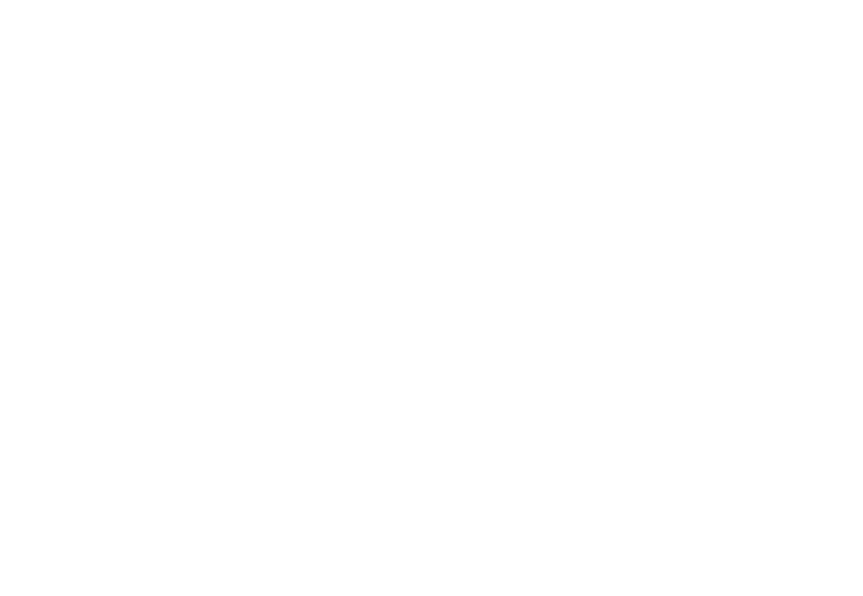
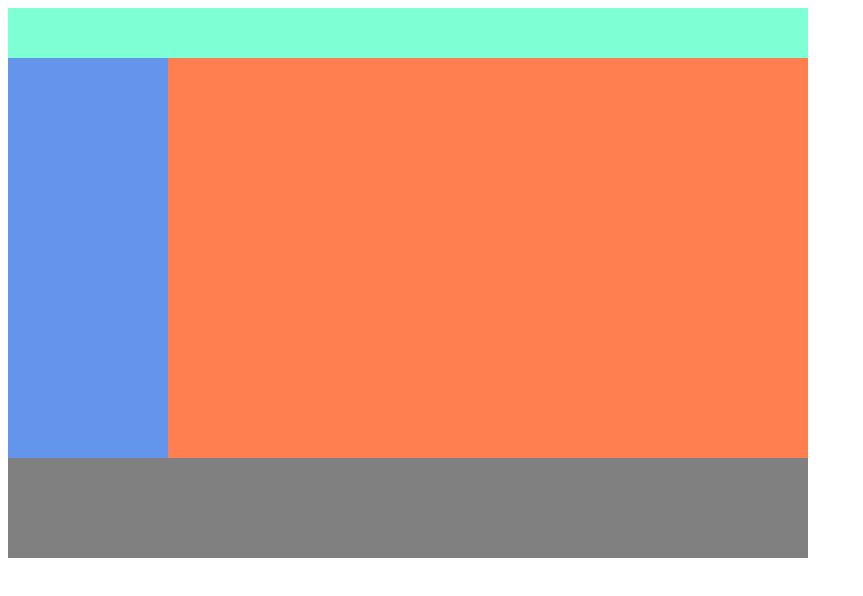
Before and after one commit to No-answerday/codingapple, a plain HTML site: page layout1.html in a window 1280 px wide. Shown: the whole page, without its empty margins (0-863 px from the left). Drawn offline with Linux system fonts and the light colour scheme.

Commit message:
layout1.html layout float

```diff
--- a/html/css/main.css
+++ b/html/css/main.css
@@ -32,3 +32,34 @@ strong {
   color: white;
   box-shadow: 5px 5px black;
 }
+
+.container  {
+  width: 800px;
+}
+
+.header {
+  width: 100%; /*  부모 태그 width의 100%  */
+  height: 50px;
+  background-color: aquamarine;
+}
+
+.left-menu  {
+  width: 20%;
+  height: 400px;
+  background-color: cornflowerblue;
+  float: left;
+}
+
+.right  {
+  width: 80%;
+  height: 400px;
+  background-color: coral;
+  float: left;
+}
+
+.footer {
+  width: 100%;
+  height: 100px;
+  background-color: grey;
+  clear: both;
+}
--- a/layout1.html
+++ b/layout1.html
@@ -0,0 +1,18 @@
+<!DOCTYPE html>
+<html lang="en">
+<head>
+  <meta charset="UTF-8">
+  <title>layout</title>
+  <link href="html/css/main.css" rel="stylesheet">
+</head>
+<body>
+
+  <div class="container">
+    <div class="header"></div>
+    <div class="left-menu"></div>
+    <div class="right"></div>
+    <div class="footer"></div>
+  </div>
+
+</body>
+</html>
```
Also changed, not shown: 1 other file.
